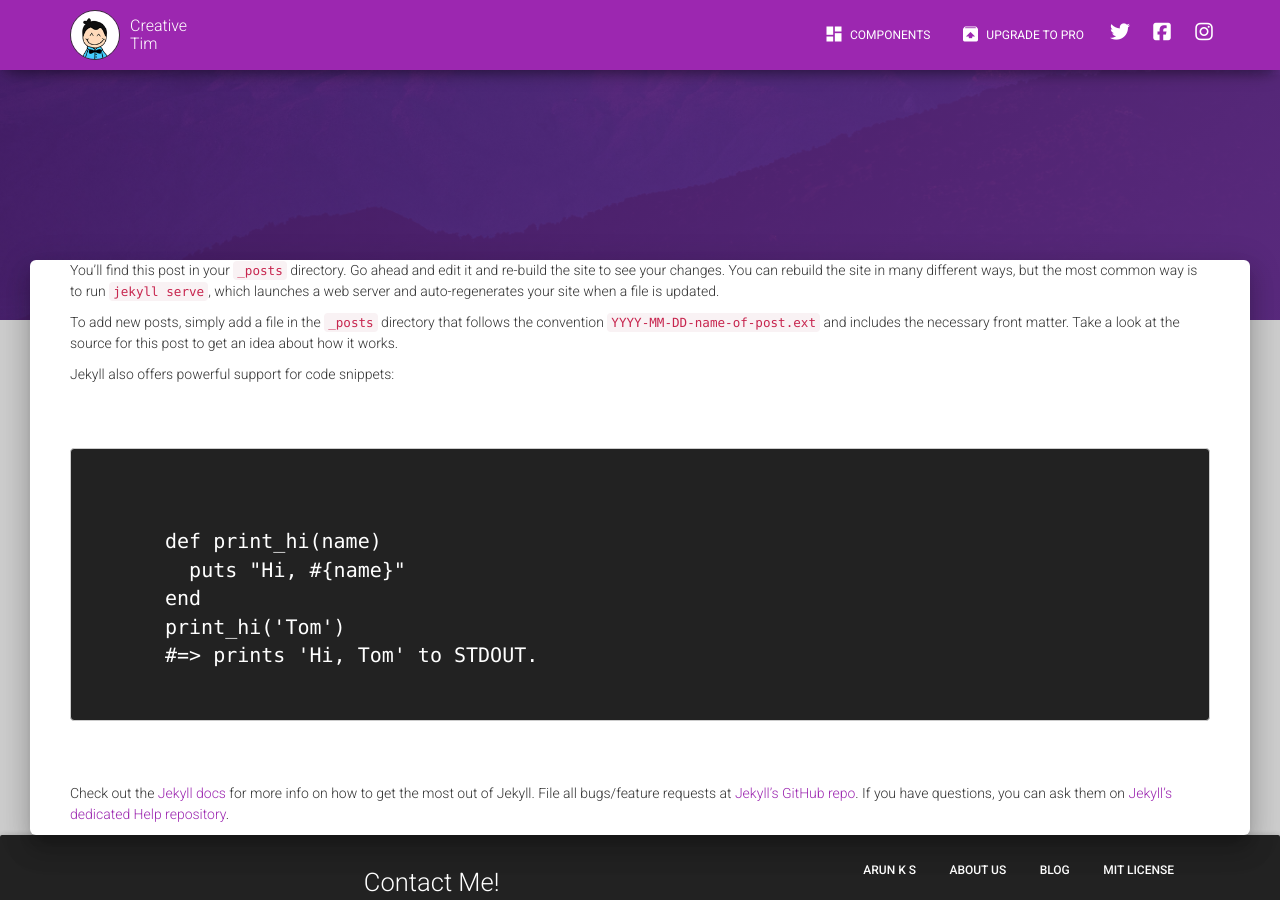
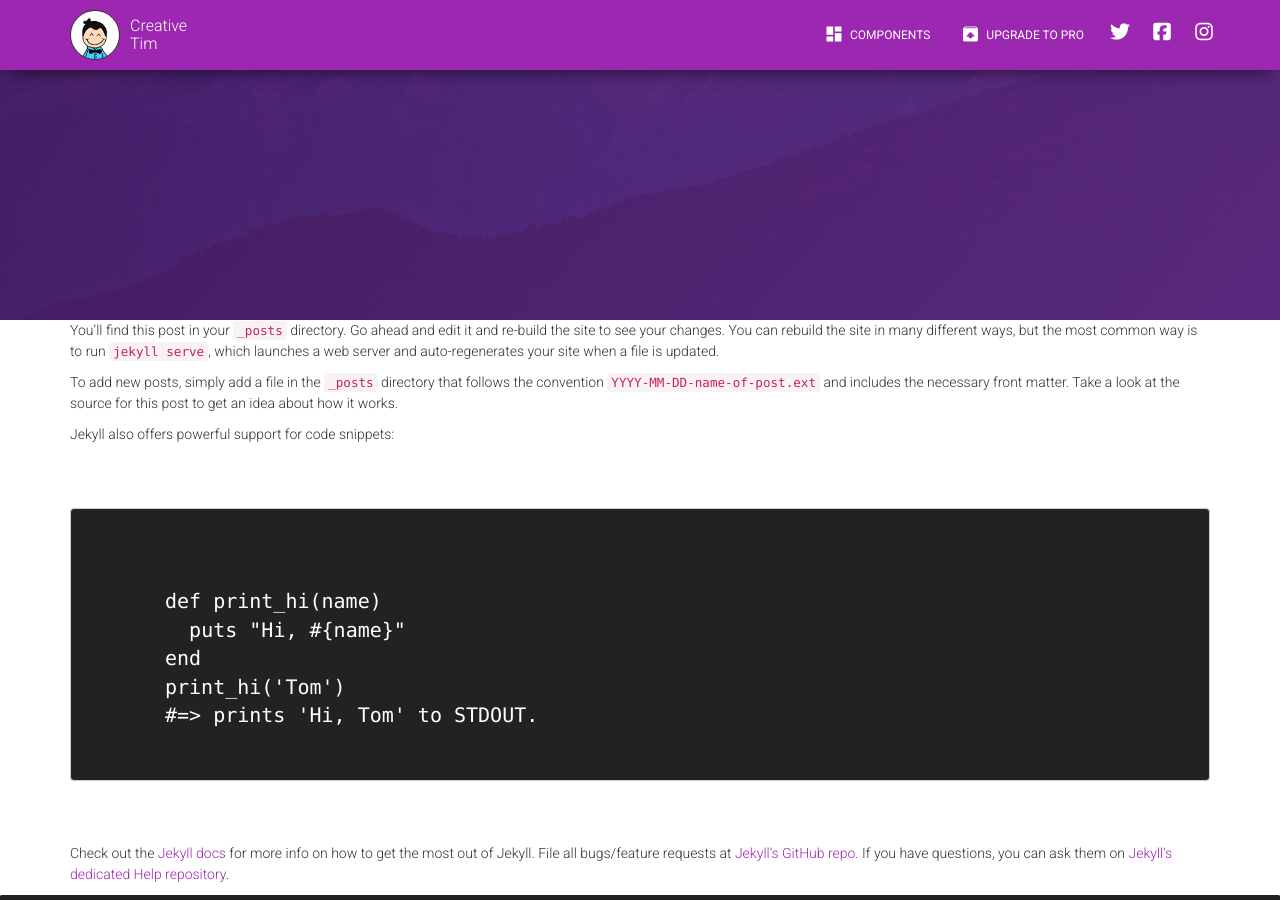
Before and after one commit to tip4programs/imbue, a Jekyll site: the page built from _posts/2016-04-24-welcome-to-jekyll.md, in a window 1280 px wide and 900 px high, scrolled down 490 px. Built offline with Jekyll 4.4.1, drawn with Linux system fonts in a browser that asks for light colours; nearby versions of some CDN libraries.

Commit message:
Update post.html

```diff
--- a/_layouts/post.html
+++ b/_layouts/post.html
@@ -8,7 +8,7 @@
   {% include hero_header.html %}
 
 	<!-- you can use the class main-raised if you want the main area to be as a page with shadows -->
-	<div class="main main-raised">
+	<div class="main main">
 		<div class="container">
       {% include content.html %}
   	</div>
```
